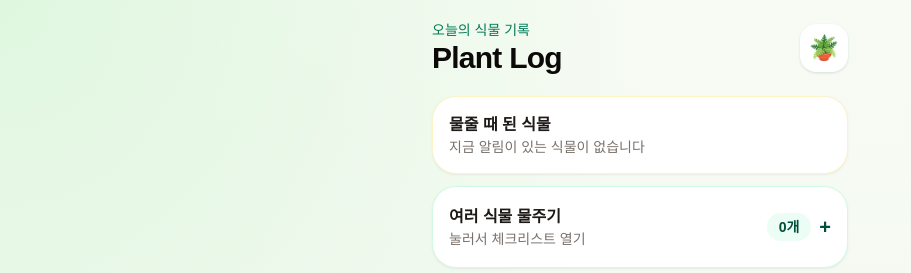
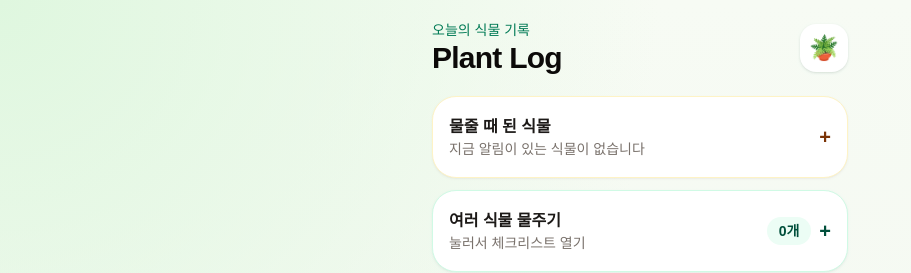
Before and after one commit to wo0h881-dev/plant-log, a Next.js app: page / in a window 1280 px wide. Shown: the top 273 px of the page, without its empty margins (0-911 px from the left). Built offline with nearby package versions, Linux system fonts and the light colour scheme.

Commit message:
Make due watering checklist collapsible

```diff
--- a/components/BatchWatering.tsx
+++ b/components/BatchWatering.tsx
@@ -41,6 +41,7 @@ function canShowInWateringList(plant: Plant) {
 }
 
 export function BatchWatering({ plants, onWateringSaved }: BatchWateringProps) {
+  const [isDueOpen, setIsDueOpen] = useState(false);
   const [isOpen, setIsOpen] = useState(false);
   const [selectedIds, setSelectedIds] = useState<string[]>([]);
   const [dismissedDueIds, setDismissedDueIds] = useState<string[]>([]);
@@ -151,22 +152,40 @@ export function BatchWatering({ plants, onWateringSaved }: BatchWateringProps) {
   return (
     <div className="space-y-3">
       <section className="rounded-[1.5rem] border border-amber-100 bg-white p-4 shadow-sm shadow-amber-950/5">
-        <div className="flex items-center justify-between gap-3">
-          <div>
-            <p className="text-base font-bold text-stone-900">물줄 때 된 식물</p>
-            <p className="text-sm text-stone-500">
+        <button
+          type="button"
+          onClick={() => setIsDueOpen((current) => !current)}
+          className="flex min-h-12 w-full items-center justify-between gap-3 text-left"
+          aria-expanded={isDueOpen}
+        >
+          <span>
+            <span className="block text-base font-bold text-stone-900">물줄 때 된 식물</span>
+            <span className="block text-sm text-stone-500">
               {duePlants.length ? "체크하고 바로 물주기 기록을 저장하세요" : "지금 알림이 있는 식물이 없습니다"}
-            </p>
-          </div>
+            </span>
+          </span>
+          <span className="flex items-center gap-2">
             {duePlants.length ? (
               <span className="rounded-full bg-amber-50 px-3 py-1 text-sm font-semibold text-amber-900">
                 {duePlants.length}개
               </span>
             ) : null}
-        </div>
+            <span className="text-xl font-bold text-amber-900">{isDueOpen ? "−" : "+"}</span>
+          </span>
+        </button>
 
-        {duePlants.length ? (
+        {isDueOpen && duePlants.length ? (
           <div className="mt-3">
+            <label className="mb-3 block">
+              <span className="mb-2 block text-sm font-semibold text-stone-700">물 준 날짜</span>
+              <input
+                type="date"
+                value={wateredDate}
+                onChange={(event) => setWateredDate(event.target.value)}
+                className="h-11 w-full rounded-2xl bg-amber-50 px-4 text-base outline-none ring-1 ring-transparent transition focus:ring-emerald-500"
+              />
+            </label>
+
             <button
               type="button"
               onClick={toggleAllDuePlants}
@@ -236,7 +255,7 @@ export function BatchWatering({ plants, onWateringSaved }: BatchWateringProps) {
         </span>
           <span className="flex items-center gap-2">
             <span className="rounded-full bg-emerald-50 px-3 py-1 text-sm font-semibold text-emerald-900">
-            {duePlants.length ? `알림 ${duePlants.length}` : `${selectedIds.length}개`}
+            {selectedIds.length}개
           </span>
           <span className="text-xl font-bold text-emerald-900">{isOpen ? "−" : "+"}</span>
         </span>
```
Lines whose indentation alone changed are shown as unchanged.
